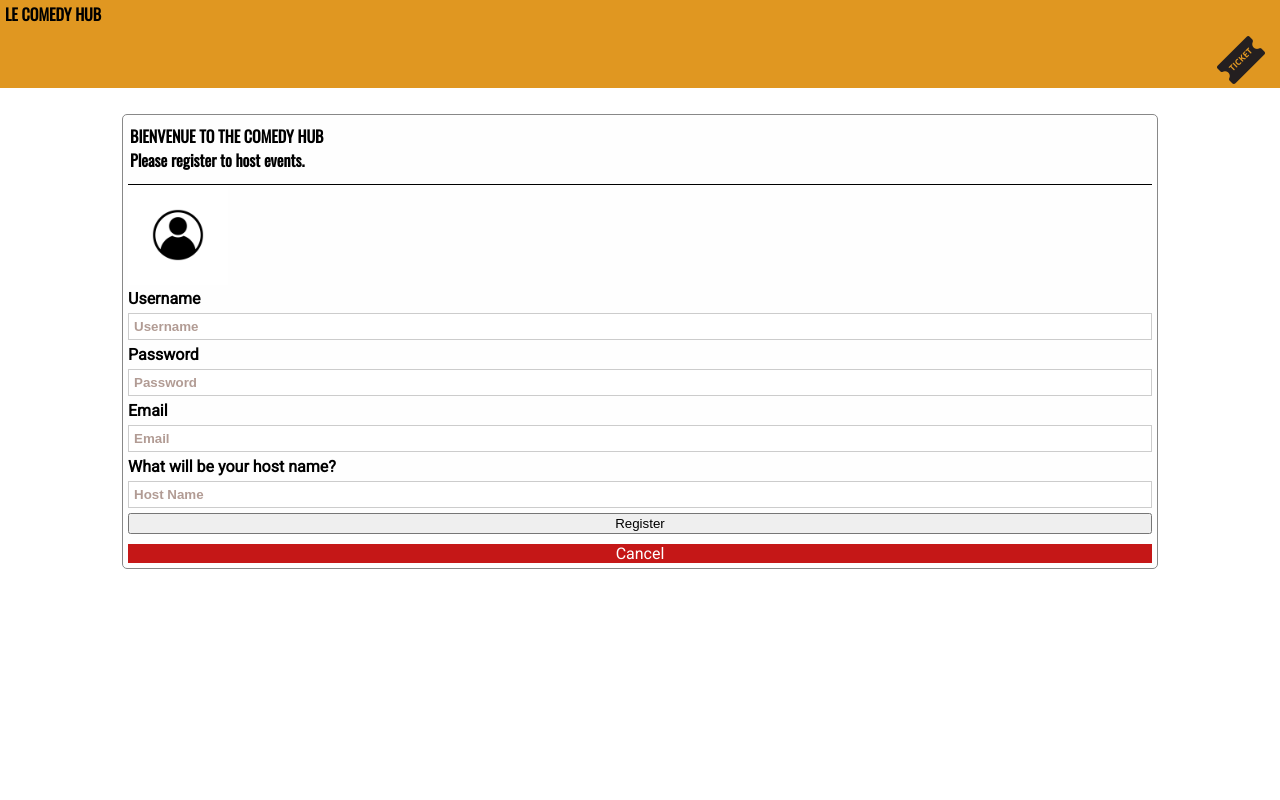
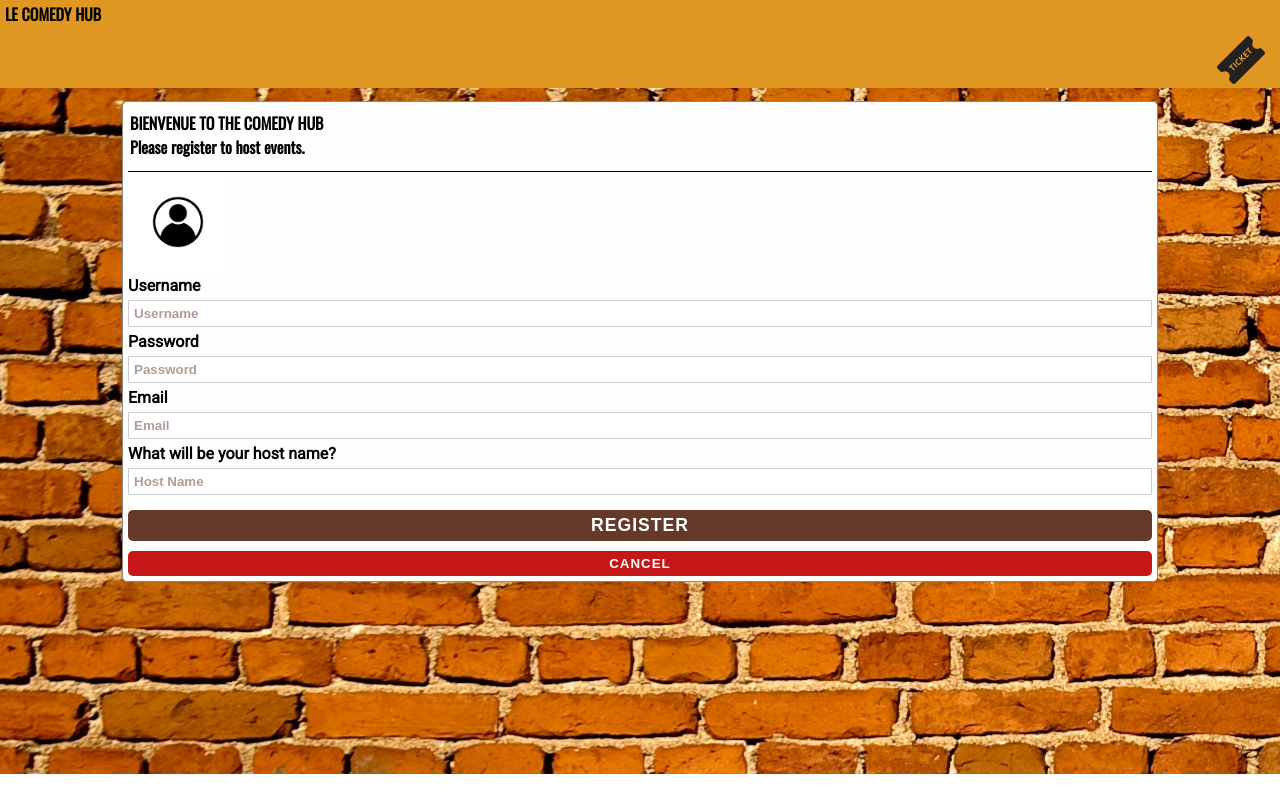
Before and after one commit to baubrun/Comedy-Scheduler, a React (Create React App) app: page /register in a window 1280 px wide. Built offline with nearby package versions, Linux system fonts and the light colour scheme.

Commit message:
Added css

```diff
--- a/src/components/AddEvent.jsx
+++ b/src/components/AddEvent.jsx
@@ -250,12 +250,12 @@ class AddEvent extends Component {
             </div>
           {/* )} */}
           <div className="add-events-header-img">
-            <img
+            {/* <img
               id="calendar-view"
               onClick={this.toggleCalendarView}
               src="calendar2-view-30px.png"
               alt=""
-            />
+            /> */}
           </div>
           <CalendarView
           selectedVenue={this.state.venue}
--- a/src/components/CalendarView.jsx
+++ b/src/components/CalendarView.jsx
@@ -92,7 +92,7 @@ class CalendarView extends Component {
     return filterEventProps;
   };
 
-  convertAddedEvents = (startStr, endStr, title) => {
+  formatAddedEvents = (startStr, endStr, title) => {
     const [monthSt, dateSt, yearSt, timeSt] = startStr
       .toString()
       .split(" ")
@@ -143,7 +143,7 @@ class CalendarView extends Component {
       });
       //   console.log('start :', typeof(start.toString()));
       //   console.log('end :', typeof(end.toString()))
-      this.convertAddedEvents(start, end, title);
+      this.formatAddedEvents(start, end, title);
       this.storeCalendarEvent();
     }
   };
--- a/src/components/Events.jsx
+++ b/src/components/Events.jsx
@@ -4,6 +4,12 @@ import { connect } from "react-redux";
 import { getEventsAction, getSeatsAvailAction } from "../actions/actions";
 import CalendarView from "./CalendarView";
 import moment from "moment";
+
+export const comp = (a, b) => {
+  let dateA = new Date(a.startDate)
+  let dateB = new Date(b.startDate)
+  return dateA - dateB
+}
 
 export const Event = props => {
   const {
@@ -17,9 +23,7 @@ export const Event = props => {
 
   return (
     <div>
-    {props.events === [] ? (
-        "NO EVENTS"
-      ) : (
+    {
         <div className="event">
           <div className="event-title-info">
             <Link to={`/event/${title}`}>{title}</Link>
@@ -49,7 +53,7 @@ export const Event = props => {
             )}{" "}
           </div>
         </div>
-       )}
+       }
     </div>
   );
 };
@@ -97,7 +101,8 @@ class Events extends Component {
     const events = this.props.events.filter(
       event => event.venue.indexOf(this.state.venue) !== -1
     );
-    this.setState({ events: events });
+    const eventsSorted = events.sort(comp)
+    this.setState({ events: eventsSorted });
   };
 
   handleSearchInput = event => {
@@ -153,7 +158,11 @@ class Events extends Component {
         </div>
         <div className="events-body">
           {this.state.listViewShow &&
-            this.props.events
+            // this.props.events
+            this.state.events.length < 1
+            ? <h1>NO EVENTS</h1>
+            :
+            this.state.events
               .filter(event =>
                 event.venue
                   .toLowerCase()
--- a/src/components/Login.jsx
+++ b/src/components/Login.jsx
@@ -27,6 +27,9 @@ class Login extends Component {
     this.setState({ [name]: value });
   };
 
+  handleRegister = () => {
+    this.props.history.push("/register")
+  }
   handleSubmit = async event => {
     event.preventDefault();
     const data = new FormData();
@@ -49,7 +52,7 @@ class Login extends Component {
 
   render() {
     return (
-      <div className="modal">
+      <div className="modal login">
         <form className="modal-content animate" onSubmit={this.handleSubmit}>
           <div className="modal-img-container">
             <div>
@@ -78,12 +81,14 @@ class Login extends Component {
               value={this.state.password}
               onChange={this.handleChange}
             />
-            <button type="submit">Login</button>
-            <div className="register-btn">
-              <Link id="register-btn" to="/register">
-                Not registered? Register here!
-              </Link>
-            </div>
+            <button className="login-btn" type="submit">Login</button>
+            {/* <div className="register-btn"> */}
+            <button className="not-registered-btn" type="submit" onClick={this.handleRegister}>Not registered? Register here!</button>
+
+              {/* <Link id="register-btn" to="/register"> */}
+                {/* Not registered? Register here! */}
+              {/* </Link> */}
+            {/* </div> */}
           </div>
         </form>
       </div>
--- a/src/components/Profile.jsx
+++ b/src/components/Profile.jsx
@@ -4,6 +4,7 @@ import EventsHistory from "./EventsHistory";
 import { getEventsAction } from "../actions/actions";
 import AddEvent from "./AddEvent";
 import UpdateEvent from "./UpdateEvent";
+import {comp} from "./Events"
 
 class Profile extends Component {
   constructor(props) {
@@ -22,8 +23,6 @@ class Profile extends Component {
   dispatchGetEvents = events => {
     this.props.getEvents(events);
   };
-
-
 
   deleteEvent = async () => {
     if (this.state.selectedOption === "") {
@@ -57,13 +56,13 @@ class Profile extends Component {
     deleteBtn.style.pointerEvents = condition;
   };
 
-
   getHostEvents = () => {
-    return this.props.events.filter(
+    const events = this.props.events.filter(
       event =>
         event.hostId.toLowerCase().indexOf(this.props.hostId.toLowerCase()) !==
         -1
     );
+    return events.sort(comp)
   };
 
   getSelectedEvent = () => {
--- a/src/components/Register.jsx
+++ b/src/components/Register.jsx
@@ -26,6 +26,10 @@ class Register extends Component {
     this.setState({ [name]: value });
   };
 
+  handleCancel = () => {
+    this.props.history.push("/")
+  }
+
   handleSubmit = async event => {
     event.preventDefault();
     const data = new FormData();
@@ -51,7 +55,7 @@ class Register extends Component {
 
   render() {
     return (
-      <div className="modal">
+      <div className="modal register">
         <form className="modal-content animate" onSubmit={this.handleSubmit}>
           <div className="home-header">
             <div className="home-title">
@@ -107,12 +111,13 @@ class Register extends Component {
               onChange={this.handleChange}
             />
 
-            <button type="submit">Register</button>
-            <div className="cancel-btn">
-              <Link id="cancel-btn" to="/">
-                Cancel
-              </Link>
-            </div>
+            <button className="register-btn" type="submit">REGISTER</button>
+            <button className="cancel-btn" type="submit" onClick={this.handleCancel}>CANCEL</button>
+            {/* <div className="cancel-btn"> */}
+              {/* <Link id="cancel-btn" to="/"> */}
+                {/* CANCEL */}
+              {/* </Link> */}
+            {/* </div> */}
           </div>
         </form>
       </div>
--- a/src/css/App.css
+++ b/src/css/App.css
@@ -67,7 +67,6 @@ Home Header
   width: 100%;
 }
 
-
 .add-event-btn{
   background-color: #663A2B;
   border-radius: 5px;
@@ -99,18 +98,6 @@ Home Header
 /* =====================
 Modal
 ====================*/
-.cancel-btn {
-  display: flex;
-
-}
-#cancel-btn{
-  background-color: rgb(197, 23, 23);
-  color: white;
-  margin-top: 10px;
-  text-align: center;
-  width: 100%;
-}
-
 
 
 
--- a/src/css/form.css
+++ b/src/css/form.css
@@ -1,8 +1,6 @@
 /*====================
 Form
 ===============*/
-
-
 
 
 .modal {
@@ -17,7 +15,7 @@ Form
   border-radius: 5px;
   display: flex;
   flex-flow: row wrap;
-  margin: 2% auto 15% auto;
+  margin: 1% auto 15% auto;
   padding: 5px;
   width: 80%;
 }
@@ -53,26 +51,70 @@ Form
   width: 100%;
 }
 
+.cancel-btn {
+  display: flex;
 
-#register {
-  background-color: rgb(142, 245, 222);
-  border: 1px solid gray;
-  margin-top: 5px;
-  width: auto;
+}
+.cancel-btn{
+  background-color: rgb(197, 23, 23);
+  border: none;
+  border-radius: 5px;
+  color: white;
   cursor: pointer;
+  font-weight: bold;
+  letter-spacing: 1px;
+  justify-content: center;
+  margin-top: 10px;
+  padding: 5px 0;
+  text-align: center;
+  width: 100%;
 }
 
-.register-btn {
-  display: flex;
+.register {
+  background-image: url("./images/clay-brick-wall.jpg");
 }
 
-#register-btn {
-  background-color: rgb(23, 157, 197);
-  color: black;
+
+.not-registered-btn
+ {
+  background-color:  rgb(224, 151, 33);
+  border: none;
+  border-radius: 5px;
+  color: white;
+  cursor: pointer;
+  display: flex;
   font-weight: bold;
-  margin-top: 10px;
-  text-align: center;
-  width: 100%;
+  font-size: 1.1em;
+  justify-content: center;
+  letter-spacing: 1px;
+  margin-top: 5px;
+  padding: 5px 0;
+
+}
+
+.register-btn,
+.login-btn {
+  background-color:  #663A2B;
+  border: none;
+  border-radius: 5px;
+  color: white;
+  cursor: pointer;
+  display: flex;
+  font-weight: bold;
+  font-size: 1.1em;
+  justify-content: center;
+  letter-spacing: 1px;
+  margin: 10px 0;
+  padding: 5px 0;
+
+}
+
+
+
+.login {
+  /* background-image: url("./images/gold-lock-resized.jpg") ; */
+  background-image: url("./images/door-lock.jpg") ;
+  background-size: cover;
 }
 
 
--- a/src/css/profile.css
+++ b/src/css/profile.css
@@ -1,5 +1,5 @@
 
-
+.login-btn,
 #add-event-btn,
 #remove-btn {
     background-color: #663A2B ;
```
Also changed, not shown: server.js (+19 -21 lines), src/css/images/clay-brick-wall.jpg (added), src/css/images/door-lock.jpg (added).
